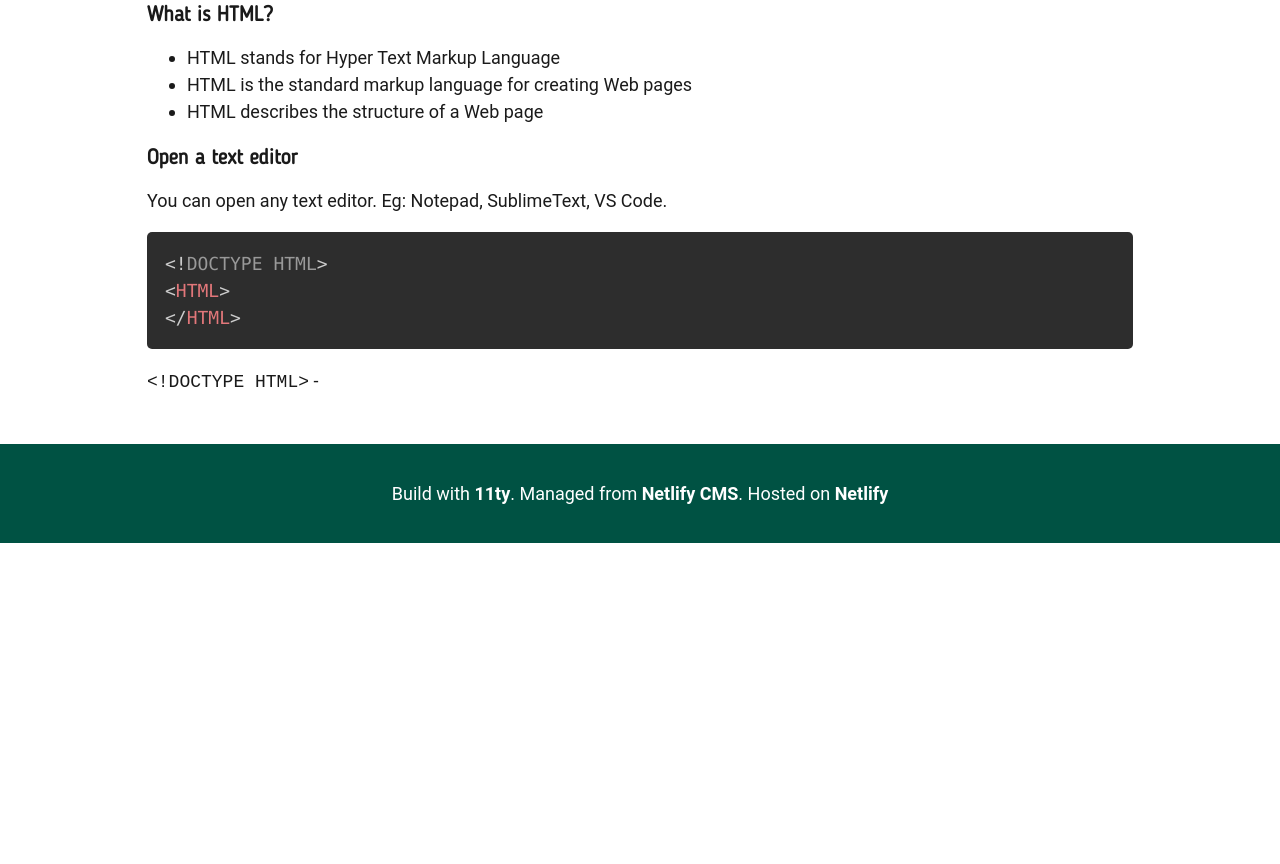
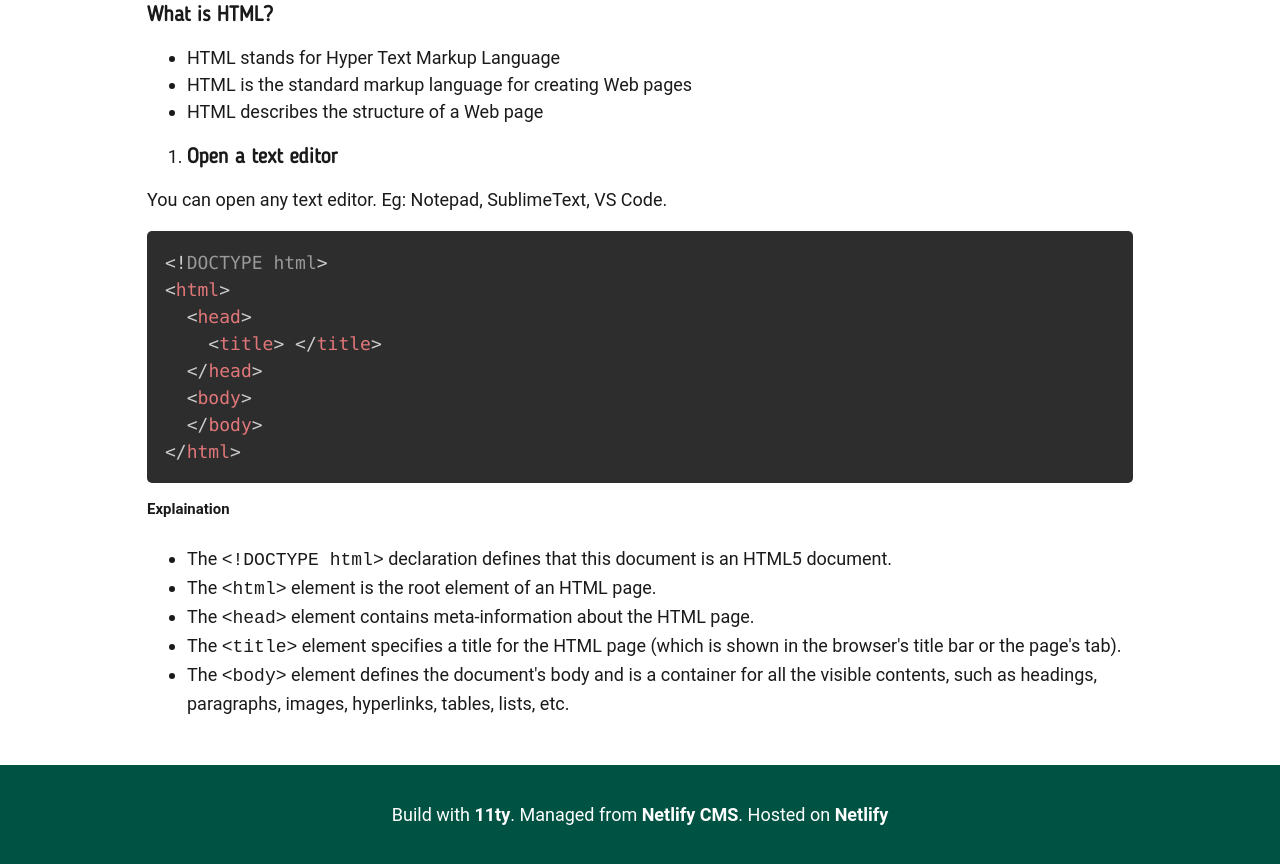
Before and after one commit to M141R/11ty-blog, an Eleventy site: page src/blog/how-to-make-a-simple-website.md in a window 1280 px wide. Shown: the part 572-1436 px from the top of the page. Before the commit the page ends 1115 px from the top, so only its background shows below. Built offline with nearby package versions, Linux system fonts and the light colour scheme; Eleventy itself is replaced by a stand-in of ours; code samples lack their colours; files that its build step writes are made by us from their sources.

Commit message:
Update Blog “how-to-make-a-simple-website”

````diff
--- a/src/blog/how-to-make-a-simple-website.md
+++ b/src/blog/how-to-make-a-simple-website.md
@@ -15,14 +15,25 @@ image: https://images.unsplash.com/photo-1498050108023-c5249f4df085?ixid=MnwxMjA
 * HTML is the standard markup language for creating Web pages
 * HTML describes the structure of a Web page
 
-### Open a text editor
+1. ### Open a text editor
 
 You can open any text editor. Eg: Notepad, SublimeText, VS Code.
 
 ```html
-<!DOCTYPE HTML>
-<HTML>
-</HTML>
+<!DOCTYPE html>
+<html>
+  <head>
+    <title> </title>
+  </head>
+  <body>
+  </body>
+</html>
 ```
 
-`<!DOCTYPE HTML>` -
+##### Explaination
+
+* The `<!DOCTYPE html>` declaration defines that this document is an HTML5 document.
+* The `<html>` element is the root element of an HTML page.
+* The `<head>` element contains meta-information about the HTML page.
+* The `<title>` element specifies a title for the HTML page (which is shown in the browser's title bar or the page's tab).
+* The `<body>` element defines the document's body and is a container for all the visible contents, such as headings, paragraphs, images, hyperlinks, tables, lists, etc.
````
